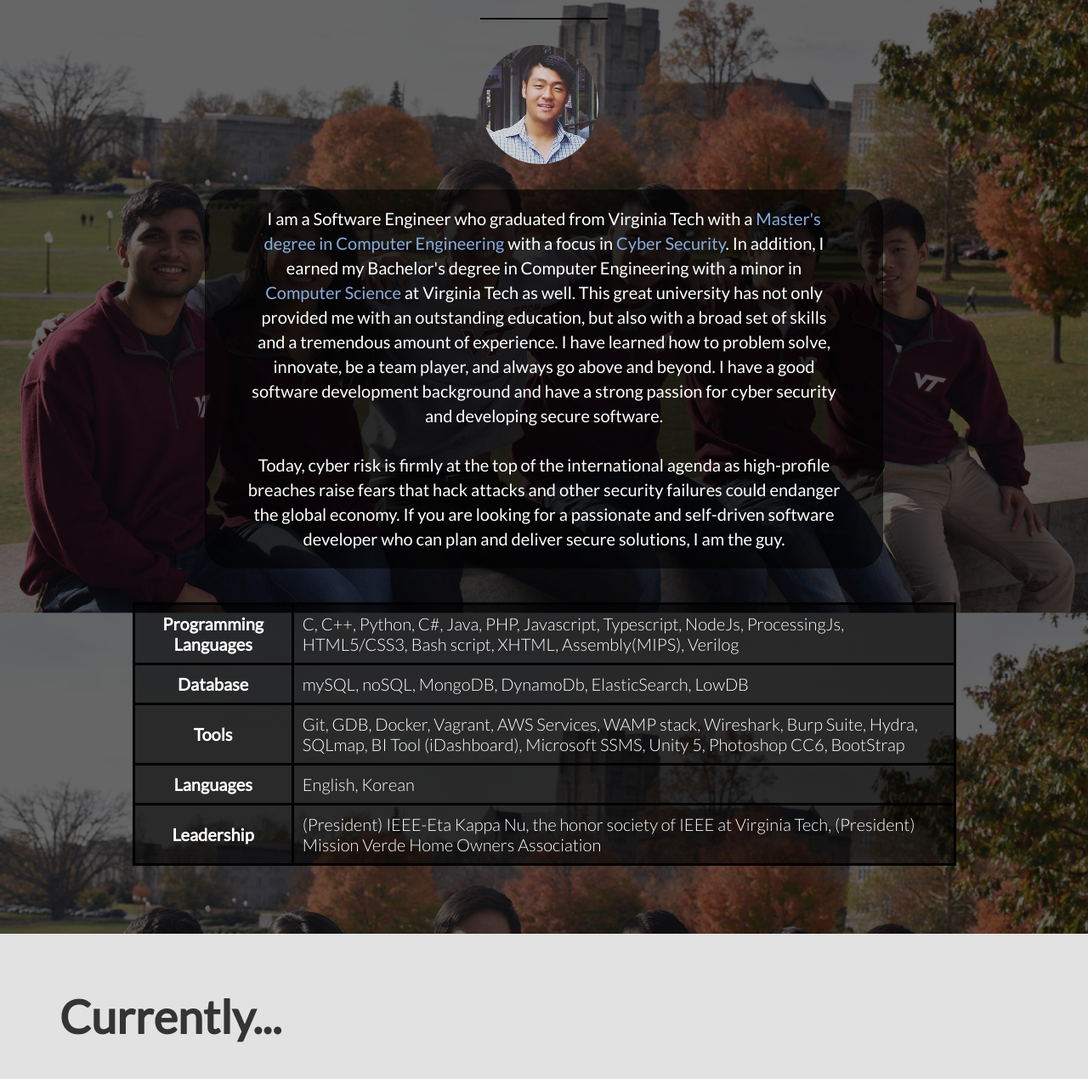
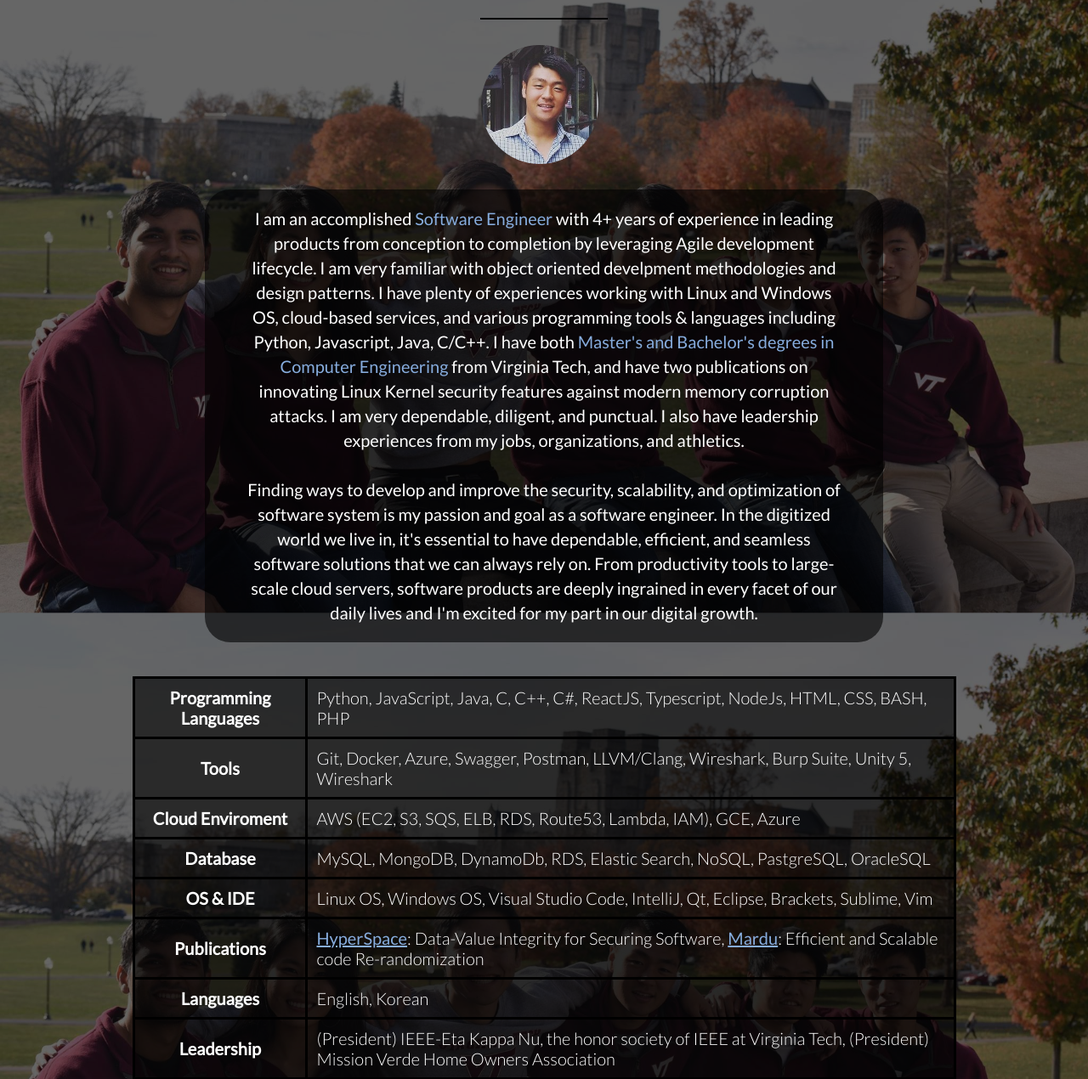
Before and after one commit to jinwoo7/jinwooyom.com, a PHP site: page / in a window 1280 px wide. Shown: the part 1365-2635 px from the top of the page at 85% size. Run offline with PHP 8.4, Linux system fonts and the light colour scheme; style sheets or scripts are compiled from the project's sources; some libraries are stand-ins or nearby versions; some web fonts are replaced.

Commit message:
updated resume and intro

```diff
--- a/index.html
+++ b/index.html
@@ -62,7 +62,7 @@
                   </a>
                 </h1>
                 <a class="btn btn-full js--btn-full" href="pages/portfolio.html">Go To Portfolio</a>
-                <a class="btn btn-ghost" href="resources/data/Resume-Jinwoo2024.pdf" target="_blank">View Resume</a>
+                <a class="btn btn-ghost" href="resources/data/Resume-Jinwoo_Yom_2024.pdf" target="_blank">View Resume</a>
 
             </div>
             <div class="row js--bounce-arrow animateArrow">
@@ -134,7 +134,9 @@
                     <cite><img src="resources/css/img/profilePic.jpg" alt="Jinwoo Yom"/></cite>
                 </div>
                 <p class="long-copy">
-                    I am a Software Engineer who graduated from Virginia Tech with a <font color="#87ADDE">Master's degree in Computer Engineering</font> with a focus in <font color="#87ADDE">Cyber Security</font>. In addition, I earned my Bachelor's degree in Computer Engineering with a minor in <font color="#87ADDE">Computer Science</font> at Virginia Tech as well. This great university has not only provided me with an outstanding education, but also with a broad set of skills and a tremendous amount of experience. I have learned how to problem solve, innovate, be a team player, and always go above and beyond. I have a good software development background and have a strong passion for cyber security and developing secure software.<br /><br />Today, cyber risk is firmly at the top of the international agenda as high-profile breaches raise fears that hack attacks and other security failures could endanger the global economy. If you are looking for a passionate and self-driven software developer who can plan and deliver secure solutions, I am the guy.
+		I am an accomplished <font color="#87ADDE">Software Engineer</font> with 4+ years of experience in leading products from conception to completion by leveraging Agile development lifecycle. I am very familiar with object oriented develpment methodologies and design patterns. I have plenty of experiences working with Linux and Windows OS, cloud-based services, and various programming tools &amp; languages including Python, Javascript, Java, C/C++. I have both <font color="#87ADDE">Master's and Bachelor's degrees in Computer Engineering</font> from Virginia Tech, and have two publications on innovating Linux Kernel security features against modern memory corruption attacks. I am very dependable, diligent, and punctual. I also have leadership experiences from my jobs, organizations, and athletics.
+<br /><br />
+Finding ways to develop and improve the security, scalability, and optimization of software system is my passion and goal as a software engineer. In the digitized world we live in, it's essential to have dependable, efficient, and seamless software solutions that we can always rely on. From productivity tools to large-scale cloud servers, software products are deeply ingrained in every facet of our daily lives and I'm excited for my part in our digital growth.
                 </p>
 
                 <div class="row">
@@ -142,19 +144,37 @@
                         <tr>
                             <th>Programming Languages</th>
                             <td>
-                                C, C++, Python, C#, Java, PHP, Javascript, Typescript, NodeJs, ProcessingJs, HTML5/CSS3, Bash script, XHTML, Assembly(MIPS), Verilog
-                            </td>
-                        </tr>
-                        <tr>
-                            <th>Database</th>
-                            <td>
-                                mySQL, noSQL, MongoDB, DynamoDb, ElasticSearch, LowDB
+                                Python, JavaScript, Java, C, C++, C#, ReactJS, Typescript, NodeJs, HTML, CSS, BASH, PHP
                             </td>
                         </tr>
                         <tr>
                             <th>Tools</th>
                             <td>
-                                 Git, GDB, Docker, Vagrant, AWS Services, WAMP stack, Wireshark, Burp Suite, Hydra, SQLmap, BI Tool (iDashboard), Microsoft SSMS, Unity 5, Photoshop CC6, BootStrap
+                                 Git, Docker, Azure, Swagger, Postman, LLVM/Clang, Wireshark, Burp Suite, Unity 5, Wireshark
+                            </td>
+                        </tr>
+			<tr>
+                            <th>Cloud Enviroment</th>
+                            <td>
+                                AWS (EC2, S3, SQS, ELB, RDS, Route53, Lambda, IAM), GCE, Azure
+                            </td>
+                        </tr>
+			<tr>
+                            <th>Database</th>
+                            <td>
+                                MySQL, MongoDB, DynamoDb, RDS, Elastic Search, NoSQL, PastgreSQL, OracleSQL
+                            </td>
+                        </tr>
+			<tr>
+                            <th>OS &amp; IDE</th>
+                            <td>
+                                Linux OS, Windows OS, Visual Studio Code, IntelliJ, Qt, Eclipse, Brackets, Sublime, Vim
+                            </td>
+                        </tr>
+			<tr>
+                            <th>Publications</th>
+                            <td>
+				    <a class="publication-link" href="./resources/data/hyperspace.pdf" target="_blank"><strong>HyperSpace</strong></a>: Data-Value Integrity for Securing Software, <a class="publication-link" href="./resources/data/mardu.pdf" target="_blank"><strong>Mardu</strong></a>: Efficient and Scalable code Re-randomization
                             </td>
                         </tr>
                         <tr>
--- a/pages/portfolio.html
+++ b/pages/portfolio.html
@@ -49,7 +49,7 @@
                 <h1 class="name">Jinwoo's Portfolio</h1>
                 <h1 class="desc">"It's not a bug, it's just an undocumented feature!"</h1>
                 <a class="btn btn-full js--btn-full" href="#projects">View Projects</a>
-                <a class="btn btn-ghost" href="../resources/data/Resume-Jinwoo2024.pdf" target="_blank">View Resume</a>
+                <a class="btn btn-ghost" href="../resources/data/Resume-Jinwoo_Yom_2024.pdf" target="_blank">View Resume</a>
 
             </div>
         </header>
--- a/resources/css/style.css
+++ b/resources/css/style.css
@@ -216,6 +216,18 @@ a:hover,
 a:active {
     color: #555;
     border-bottom: 1px solid transparent;
+}
+
+.publication-link:link,
+.publication-link:visited {
+    color: #87ADDE;
+    text-decoration: underline;
+}
+
+.publication-link:hover,
+.publication-link:active {
+    color: white;
+    text-decoration: underline;
 }
 
 /* ----- BUTTONS ------ */
```
Also changed, not shown: 4 other files.
